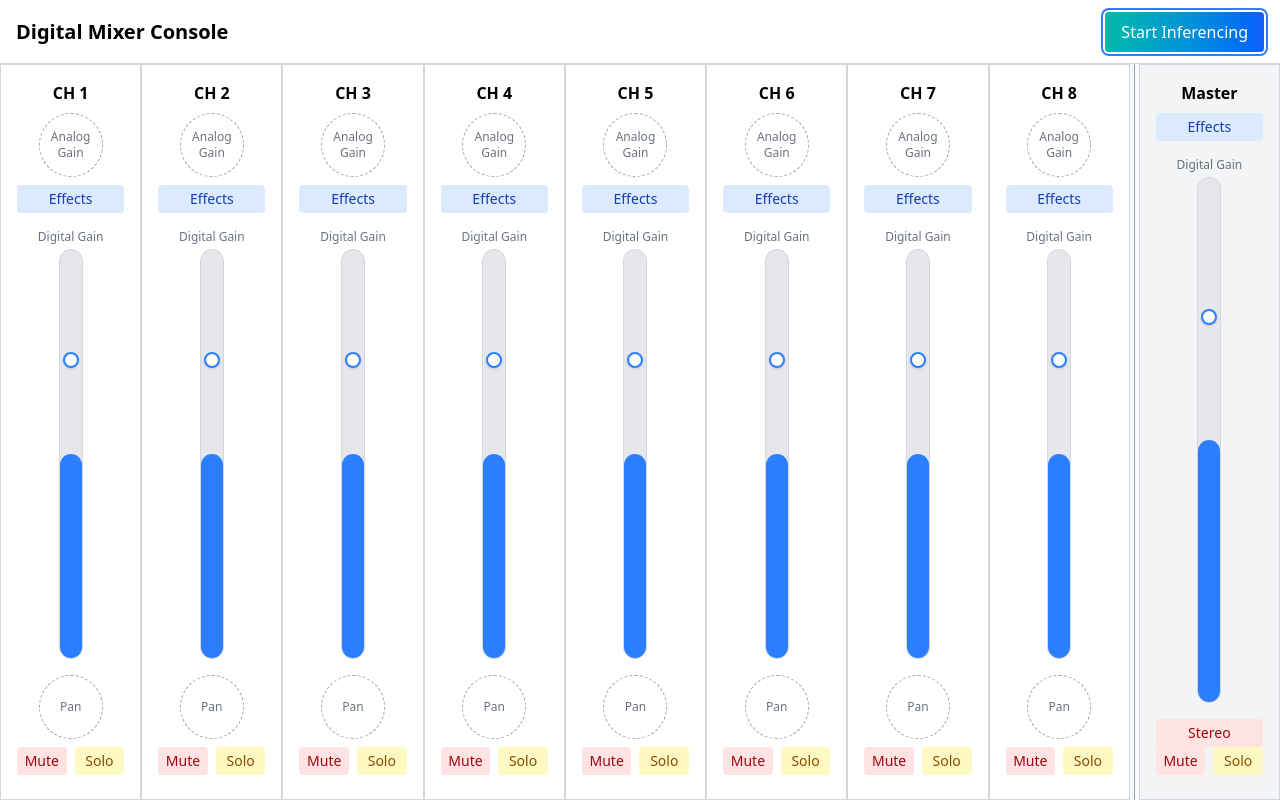
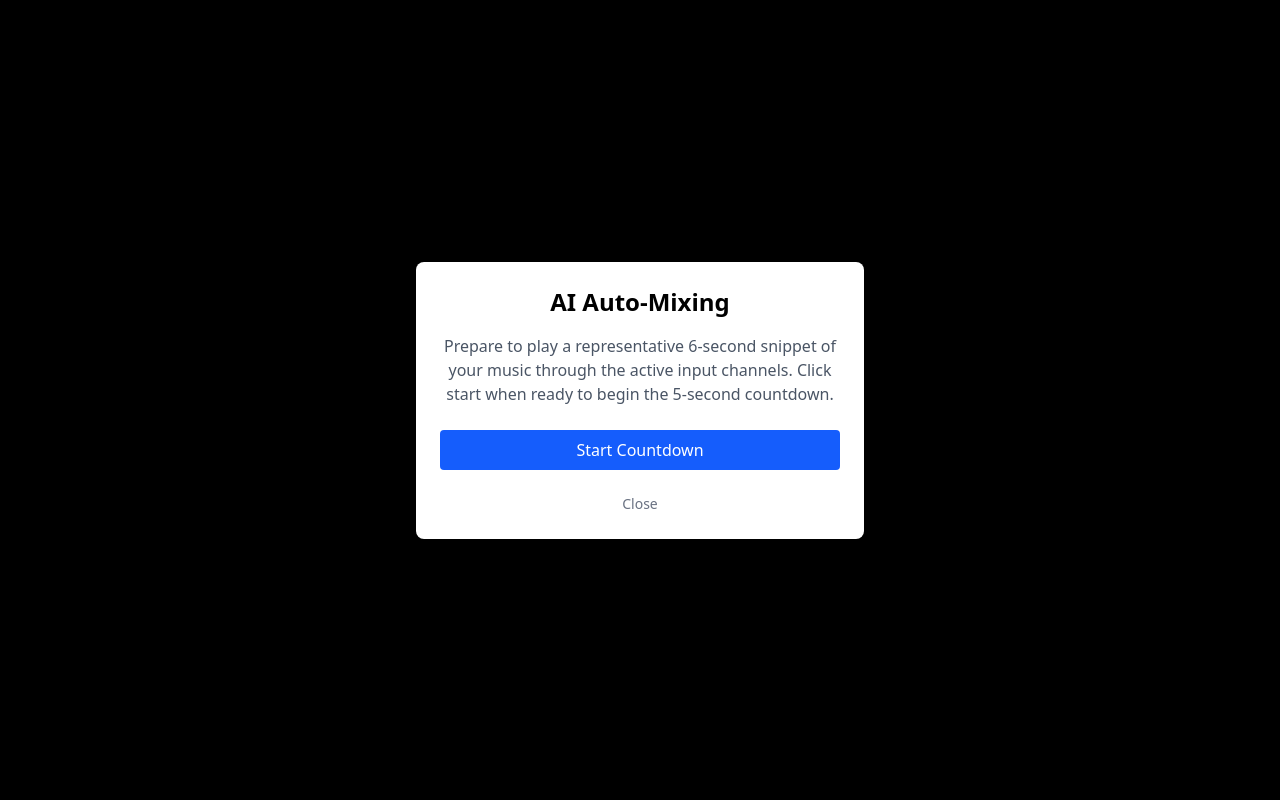
Before and after one commit to junidy/mistermixer-react-ui, a React (Vite) app: page / in a window 1280 px wide. Both pictures are taken after a click on the button "Start Inferencing". Built offline with nearby package versions, Linux system fonts and the light colour scheme.

Commit message:
Tentative inferencing workflow implemented

```diff
--- a/src/App.jsx
+++ b/src/App.jsx
@@ -1,37 +1,65 @@
-import React, { useState } from 'react';
-import MixerConsole from './views/MixerConsole'; // Assuming views are in src/views
-import EffectsConsole from './views/EffectsConsole';
-import { MantineProvider } from '@mantine/core';
+// src/App.jsx
+import { useState, useCallback } from "react"; // Added useCallback
+import MixerConsole from "./views/MixerConsole";
+import EffectsConsole from "./views/EffectsConsole";
+import InferenceModal from "./components/InferenceModal"; // <-- Import the new modal
+import { MantineProvider } from "@mantine/core";
 
 function App() {
-  const [currentView, setCurrentView] = useState('mixer'); // 'mixer' or 'effects'
-  const [selectedChannelIndex, setSelectedChannelIndex] = useState(null); // 0-8
+  const [currentView, setCurrentView] = useState("mixer");
+  const [selectedChannelIndex, setSelectedChannelIndex] = useState(null);
+  const [isInferencingModalOpen, setIsInferencingModalOpen] = useState(false); // <-- State for modal
 
-  // Function passed down to trigger showing effects view
-  const showEffects = (channelIndex) => {
+  const showEffects = useCallback((channelIndex) => {
     console.log(`App: Showing effects for channel ${channelIndex}`);
     setSelectedChannelIndex(channelIndex);
-    setCurrentView('effects');
-  };
+    setCurrentView("effects");
+  }, []); // Using useCallback for stable prop reference
 
-  // Function passed down to trigger going back to mixer view
-  const showMixer = () => {
-    console.log('App: Showing mixer view');
+  const showMixer = useCallback(() => {
+    console.log("App: Showing mixer view");
     setSelectedChannelIndex(null);
-    setCurrentView('mixer');
-  };
+    setCurrentView("mixer");
+  }, []); // Using useCallback
+
+  // --- Functions to control the inferencing modal ---
+  const openInferenceModal = useCallback(() => {
+    console.log("App: Opening inference modal");
+    setIsInferencingModalOpen(true);
+  }, []);
+
+  const closeInferenceModal = useCallback(() => {
+    console.log("App: Closing inference modal");
+    setIsInferencingModalOpen(false);
+    // Optionally reset any inferencing-related state here if needed upon close
+  }, []);
+  // --- End modal functions ---
 
   return (
     <MantineProvider>
-    <div className="App">
-      {currentView === 'mixer' && <MixerConsole onShowEffects={showEffects} />}
-      {currentView === 'effects' && (
-        <EffectsConsole
-          selectedChannelIndex={selectedChannelIndex}
-          onClose={showMixer} // Pass function to close effects view
+      <div className="App">
+        {" "}
+        {/* Consider adding relative positioning if modal needs it */}
+        {currentView === "mixer" && (
+          <MixerConsole
+            onShowEffects={showEffects}
+            onStartInferencing={openInferenceModal} // Pass handler to open modal
+          />
+        )}
+        {currentView === "effects" && (
+          <EffectsConsole
+            selectedChannelIndex={selectedChannelIndex}
+            onClose={showMixer}
+            onStartInferencing={openInferenceModal} // Pass handler to open modal
+          />
+        )}
+        {/* Render the Modal conditionally */}
+        <InferenceModal
+          isOpen={isInferencingModalOpen}
+          onClose={closeInferenceModal}
         />
-      )}
-    </div></MantineProvider>
+      </div>
+    </MantineProvider>
   );
 }
 
--- /dev/null
+++ b/src/components/InferenceModal.jsx
@@ -0,0 +1,205 @@
+// src/components/InferenceModal.jsx
+import React, { useState, useEffect, useRef, useCallback } from 'react';
+import useMixerStore from '../store/mixerStore'; // Import Zustand store hook
+
+// Constants for timing
+const COUNTDOWN_SECONDS = 5;
+const RECORDING_SECONDS = 6;
+
+/**
+ * InferenceModal Component
+ * @param {object} props
+ * @param {boolean} props.isOpen - Controls modal visibility
+ * @param {function} props.onClose - Function to call to close the modal
+ */
+function InferenceModal({ isOpen, onClose }) {
+  const [stage, setStage] = useState('idle'); // 'idle', 'countdown', 'recording', 'waiting'
+  const [countdown, setCountdown] = useState(COUNTDOWN_SECONDS);
+  const [progress, setProgress] = useState(0); // Progress percentage (0-100)
+
+  // Refs for timers to ensure proper cleanup
+  const countdownIntervalRef = useRef(null);
+  const recordingTimeoutRef = useRef(null); // Use timeout for recording end
+
+  // Get the action from Zustand store
+  const setInferencingActive = useMixerStore(state => state.setInferencingActive);
+
+  // --- Timer Cleanup ---
+  // Ensure timers are cleared if component unmounts or modal is closed abruptly
+  useEffect(() => {
+    return () => {
+      if (countdownIntervalRef.current) clearInterval(countdownIntervalRef.current);
+      if (recordingTimeoutRef.current) clearTimeout(recordingTimeoutRef.current);
+    };
+  }, []);
+
+  // --- Reset State on Close ---
+  // When the modal is closed externally (via prop), reset internal state
+  useEffect(() => {
+    if (!isOpen) {
+      if (countdownIntervalRef.current) clearInterval(countdownIntervalRef.current);
+      if (recordingTimeoutRef.current) clearTimeout(recordingTimeoutRef.current);
+      setStage('idle');
+      setCountdown(COUNTDOWN_SECONDS);
+      setProgress(0);
+      // Note: We don't automatically set inferencing_active=false here
+      // if the modal is closed during recording, as the backend should handle it.
+      // If manual cancel during recording is needed later, add that logic.
+    }
+  }, [isOpen]);
+
+
+  // --- Handlers for State Transitions ---
+
+  const handleStartCountdown = useCallback(() => {
+    if (stage !== 'idle') return;
+    console.log("Modal: Starting countdown...");
+    setStage('countdown');
+    setCountdown(COUNTDOWN_SECONDS); // Reset just in case
+    setProgress(0); // Reset progress
+
+    countdownIntervalRef.current = setInterval(() => {
+      setCountdown((prev) => {
+        const nextVal = prev - 1;
+        if (nextVal <= 0) {
+          clearInterval(countdownIntervalRef.current); // Stop countdown timer
+          handleStartRecording(); // Transition to next stage
+          return 0; // Ensure countdown shows 0 briefly
+        }
+        // Update progress bar during countdown (Yellow portion)
+        setProgress(((COUNTDOWN_SECONDS - nextVal) / COUNTDOWN_SECONDS) * (5 / (5 + 6 + 20)) * 100); // Approx ratio
+        return nextVal;
+      });
+    }, 1000); // Run every second
+  }, [stage]); // Dependency: stage
+
+
+  const handleStartRecording = useCallback(() => {
+    console.log("Modal: Starting recording (sending inferencing_active=true)...");
+    setStage('recording');
+    // --- Tell backend to start ---
+    setInferencingActive(true);
+    // --- Start 6-second timer ---
+    const startTime = Date.now();
+    const totalDuration = (5 + 6 + 20) * 1000; // Approx total ms
+    const recordingEndTime = startTime + RECORDING_SECONDS * 1000;
+
+    // Animate progress bar during recording (Green portion)
+    const animateRecordingProgress = () => {
+       const now = Date.now();
+       if (now >= recordingEndTime) {
+           setProgress(((COUNTDOWN_SECONDS + RECORDING_SECONDS) * 1000 / totalDuration) * 100); // Ensure it hits end of green
+           handleStartWaiting(); // Transition after 6 seconds
+           return; // Stop animation
+       }
+       const elapsedRecording = now - startTime;
+       // Calculate progress based on time elapsed within the total estimated duration
+       const currentProgress = ((COUNTDOWN_SECONDS * 1000 + elapsedRecording) / totalDuration) * 100;
+       setProgress(currentProgress);
+       requestAnimationFrame(animateRecordingProgress); // Continue animation
+    };
+    requestAnimationFrame(animateRecordingProgress); // Start animation
+
+
+    // We don't actually need a timeout here now because the backend
+    // is responsible for setting inferencing_active=false after 6s.
+    // The animation loop above handles transitioning to 'waiting' visually.
+
+  }, [setInferencingActive]); // Dependency: setInferencingActive
+
+
+  const handleStartWaiting = useCallback(() => {
+      console.log("Modal: Recording finished, entering waiting stage...");
+      setStage('waiting');
+      // Animate progress bar during waiting (Blue portion) - Optional
+      // This is tricky as backend time varies. We could just set it
+      // to the start of the blue section and show a spinner.
+      setProgress(((COUNTDOWN_SECONDS + RECORDING_SECONDS) * 1000 / ((5 + 6 + 20) * 1000)) * 100); // Start of blue
+      // The backend will eventually send the results, updating the main app state.
+      // This modal doesn't currently react to that completion, it just shows 'waiting'.
+      // Consider adding a message or automatically closing after a while?
+      // For now, user closes manually via onClose.
+  }, []);
+
+
+  // --- Render Logic ---
+  if (!isOpen) {
+    return null; // Don't render anything if not open
+  }
+
+  // Modal Backdrop & Container
+  return (
+    <div
+      className="fixed inset-0 bg-black bg-opacity-50 flex items-center justify-center z-50"
+      onClick={onClose} // Close on backdrop click
+    >
+      <div
+        className="bg-white rounded-lg shadow-xl p-6 w-full max-w-md mx-4 text-center"
+        onClick={(e) => e.stopPropagation()} // Prevent closing when clicking inside modal
+      >
+        {/* Title */}
+        <h2 className="text-2xl font-bold mb-4">AI Auto-Mixing</h2>
+
+        {/* --- Content based on Stage --- */}
+
+        {stage === 'idle' && (
+          <>
+            <p className="text-gray-600 mb-6">
+              Prepare to play a representative 6-second snippet of your music through the active input channels.
+              Click start when ready to begin the 5-second countdown.
+            </p>
+            <button
+              onClick={handleStartCountdown}
+              className="w-full px-4 py-2 bg-blue-600 text-white rounded hover:bg-blue-700 focus:outline-none focus:ring-2 focus:ring-offset-2 focus:ring-blue-500"
+            >
+              Start Countdown
+            </button>
+          </>
+        )}
+
+        {stage === 'countdown' && (
+          <>
+            <p className="text-gray-600 mb-4">Get Ready!</p>
+            <p className="text-6xl font-bold mb-6">{countdown}</p>
+            <p className="text-gray-600 mb-6">Start playing now!</p>
+          </>
+        )}
+
+        {stage === 'recording' && (
+          <>
+            <p className="text-red-600 font-bold mb-6 text-xl animate-pulse">RECORDING AUDIO</p>
+            <p className="text-gray-600 mb-6">(6 seconds)</p>
+          </>
+        )}
+
+        {stage === 'waiting' && (
+          <>
+            <p className="text-blue-600 font-bold mb-6 text-xl">Inferencing...</p>
+            {/* Basic Spinner Placeholder */}
+            <div className="flex justify-center items-center mb-6">
+              <div className="animate-spin rounded-full h-10 w-10 border-t-2 border-b-2 border-blue-500"></div>
+            </div>
+             <p className="text-gray-500 text-sm mb-6">This may take 15-20 seconds. You can close this window.</p>
+          </>
+        )}
+
+         {/* --- Progress Bar --- */}
+         {stage !== 'idle' && (
+             <div className="w-full bg-gray-200 rounded-full h-4 mt-6 overflow-hidden">
+                 <div
+                     className="bg-gradient-to-r from-yellow-400 via-green-500 to-blue-600 h-4 rounded-full transition-all duration-100 ease-linear" // Smooth transition
+                     style={{ width: `${progress}%` }}
+                 ></div>
+             </div>
+         )}
+
+        {/* Close Button (optional, since backdrop click also closes) */}
+        <button onClick={onClose} className="mt-6 text-sm text-gray-500 hover:text-gray-700">
+          Close
+        </button>
+      </div>
+    </div>
+  );
+}
+
+export default InferenceModal;
--- a/src/views/EffectsConsole.jsx
+++ b/src/views/EffectsConsole.jsx
@@ -9,7 +9,7 @@ import EffectsArea from '../components/EffectsArea';
  * @param {number} props.selectedChannelIndex - Index of the channel whose effects are shown.
  * @param {function} props.onClose - Callback to go back to MixerConsole view.
  */
-function EffectsConsole({ selectedChannelIndex, onClose }) {
+function EffectsConsole({ selectedChannelIndex, onClose, onStartInferencing }) {
   const isMasterSelected = selectedChannelIndex === 0;
   const masterChannelIndex = 0;
   const dummyOnShowEffects = () => {};
@@ -17,7 +17,7 @@ function EffectsConsole({ selectedChannelIndex, onClose }) {
   return (
     <div className="h-screen flex flex-col overflow-hidden bg-gray-50">
       {/* Pass showBackButton={true} and the onClose handler */}
-      <MixerHeader showBackButton={true} onBackClick={onClose} />
+      <MixerHeader showBackButton={true} onBackClick={onClose} onStartInferencing={onStartInferencing} />
 
       {/* --- Main Content Row: Takes remaining space, horizontal flex --- */}
       <div className="flex-grow flex flex-row flex-nowrap min-h-0">
--- a/src/views/MixerConsole.jsx
+++ b/src/views/MixerConsole.jsx
@@ -7,14 +7,14 @@ import MixerHeader from '../components/MixerHeader';
  * @param {object} props
  * @param {function} props.onShowEffects - Callback to signal showing effects view
  */
-function MixerConsole({ onShowEffects }) {
+function MixerConsole({ onShowEffects, onStartInferencing })  {
   const inputChannelIndices = Array.from({ length: 8 }, (_, i) => i + 1);
   const masterChannelIndex = 0;
 
   return (
     <div className="h-screen flex flex-col overflow-hidden bg-gray-50">
       {/* Pass showBackButton={false} (or omit, as false is default) */}
-      <MixerHeader showBackButton={false} />
+      <MixerHeader showBackButton={false} onStartInferencing={onStartInferencing} />
       <div className="flex-grow flex min-h-0">
         <div className="flex flex-row flex-nowrap h-full w-full">
           {/* Render Input Channels */}
```
Also changed, not shown: src/components/MixerHeader.jsx (+47 -24 lines).
